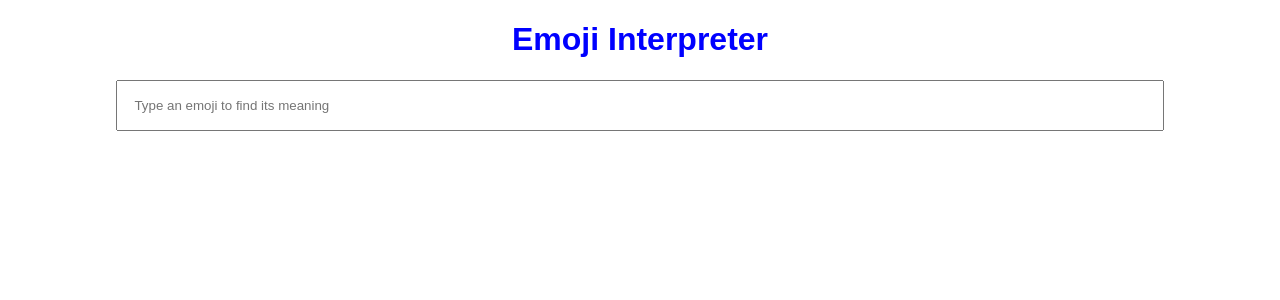
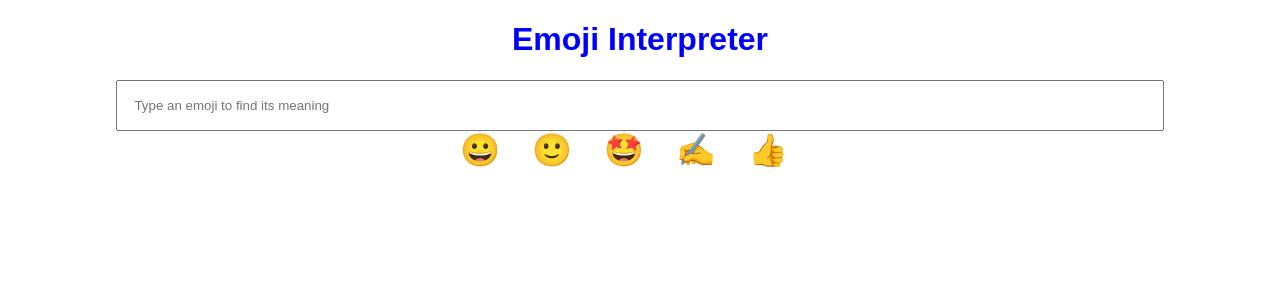
Before and after one commit to Rashita123/Emoji-React-App, a React (Create React App) app: page / in a window 1280 px wide. Shown: the top 300 px of the page. Built offline with nearby package versions, Linux system fonts and the light colour scheme.

Commit message:
Project-8 completed

```diff
--- a/src/App.js
+++ b/src/App.js
@@ -10,13 +10,22 @@ const emojiDictionary = {
   "": ""
 };
 
+const emojis = Object.keys(emojiDictionary);
+console.log(emojis);
+
 export default function App() {
   const [meaning, setMeaning] = useState("");
+
   function emojiHandler(event) {
     var meaning = emojiDictionary[event.target.value];
     if (meaning === undefined) {
       meaning = "Emoji not in our database!";
     }
+    setMeaning(meaning);
+  }
+
+  function clickHandler(emoji) {
+    var meaning = emojiDictionary[emoji];
     setMeaning(meaning);
   }
   return (
@@ -27,6 +36,17 @@ export default function App() {
         onChange={emojiHandler}
       ></input>
       <div>{meaning}</div>
+      {emojis.map(function (emoji) {
+        return (
+          <span
+            key={emoji}
+            onClick={() => clickHandler(emoji)}
+            style={{ padding: "1rem", fontSize: "2rem", cursor: "pointer" }}
+          >
+            {emoji}
+          </span>
+        );
+      })}
     </div>
   );
 }
```
